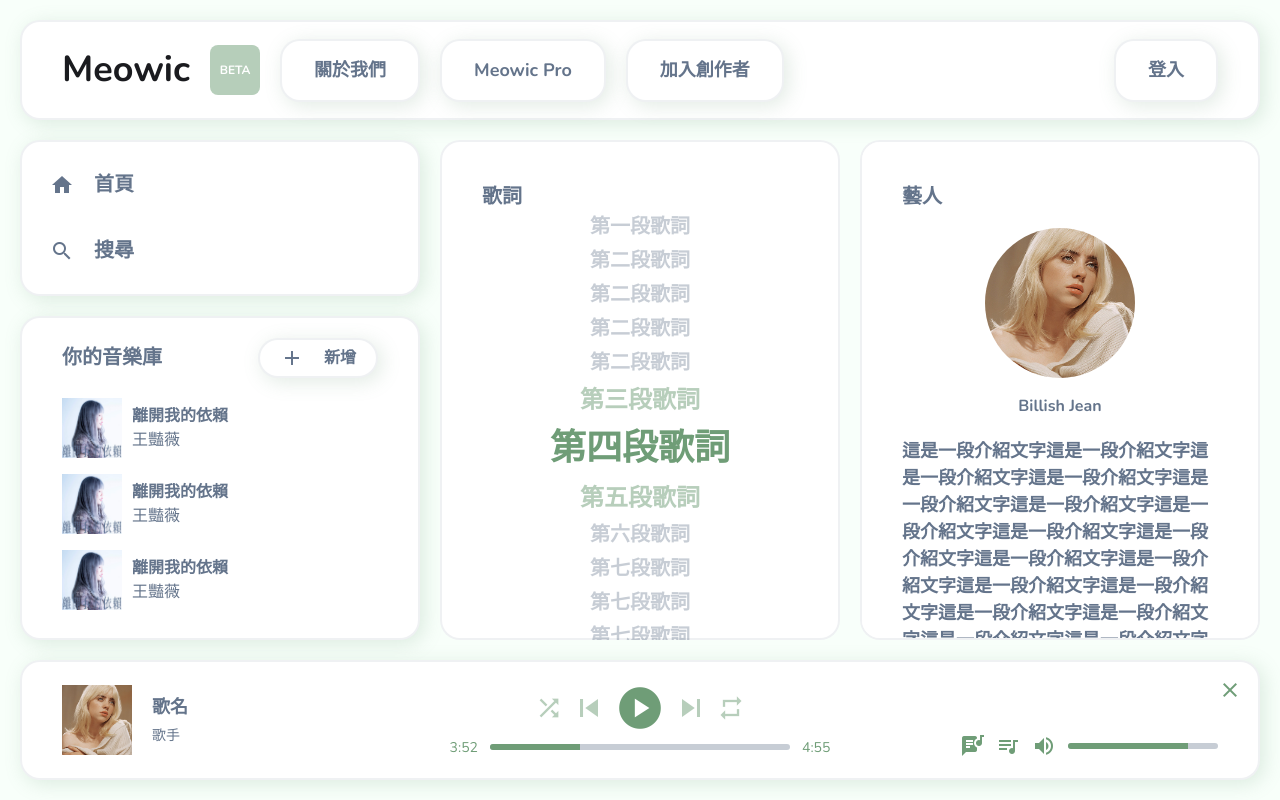
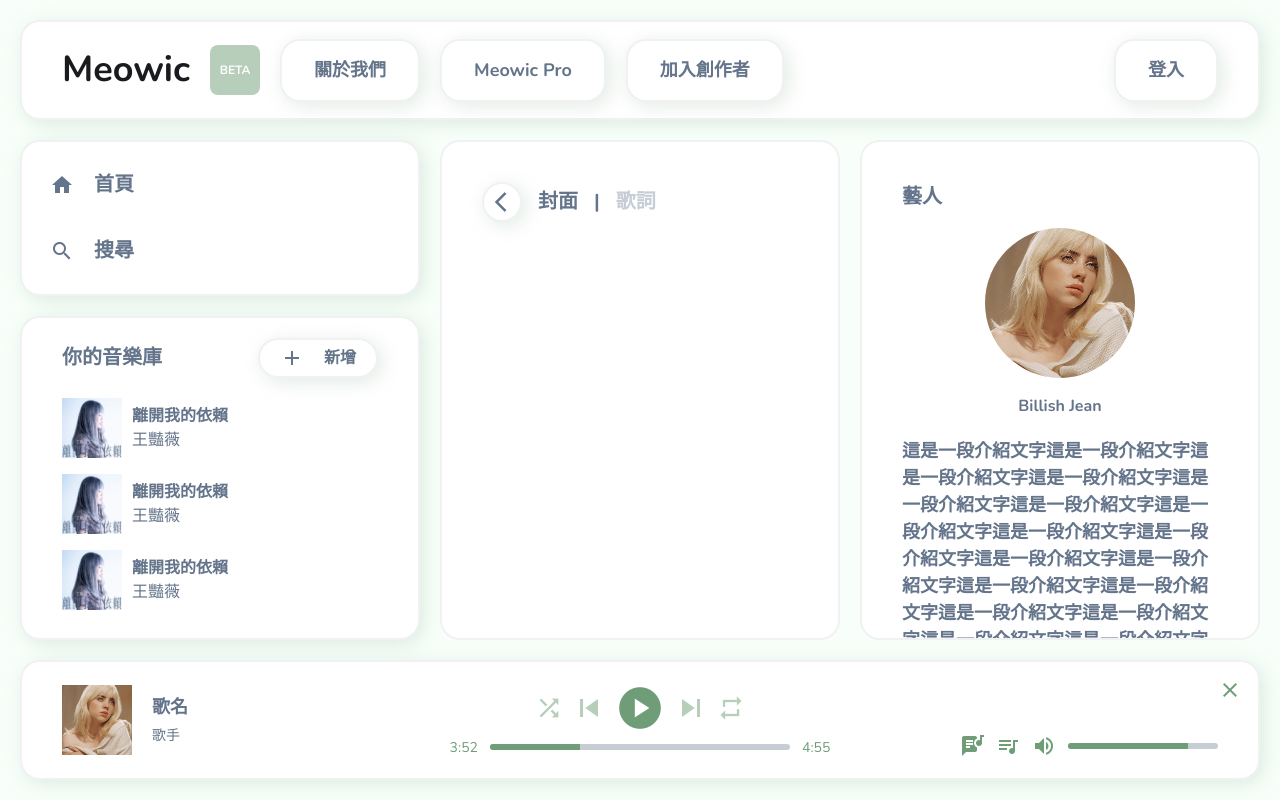
Before and after one commit to 1103syike/Meowic, an Angular app: page /song/1 in a window 1280 px wide. Built offline with nearby package versions, Linux system fonts and the light colour scheme.

Commit message:
feat(lyric): 歌詞頁切版。

```diff
--- a/src/app/view/song/lyric/lyric.html
+++ b/src/app/view/song/lyric/lyric.html
@@ -1,12 +1,51 @@
 <section class="lyric">
-  <header class="lyric__header">歌詞</header>
+  <header class="lyric__header">
+    <button class="lyric__back-btn">
+      <mat-icon
+        aria-hidden="false"
+        aria-label="返回首頁"
+        class="lyric__back-btn__icon"
+        [routerLink]="['/album',this.passedCurrentSong()?.album?.albumId]"
+        >arrow_back_ios</mat-icon
+      >
+    </button>
+    <button
+      class="lyric__header__btn"
+      [class.lyric__header__btn--active]="!!isShowCover()"
+      (click)="showCover(true)"
+    >
+      封面
+    </button>
+    |
+    <button
+      class="lyric__header__btn"
+      [class.lyric__header__btn--active]="!isShowCover()"
+      (click)="showCover(false)"
+    >
+      歌詞
+    </button>
+  </header>
+  @if (!!isShowCover()) {
+    <main class="lyric__container">
+      @if (this.passedCurrentSong(); as song) {
+        <!-- 確保有專輯資料才渲染圖片 -->
+        @if (song.album!.albumCover) {
+          <div class="lyric__float">
+            <img class="lyric__cover" [src]="song.album.albumCover" alt="專輯封面" />
+          </div>
+        }
+      }
+      <div class="lyric__title">{{ this.passedCurrentSong()?.songTitle }}</div>
+      <div class="lyric__artist">{{ this.passedCurrentSong()?.artist }}</div>
+    </main>
+  } @else {
     <main class="lyric__container">
       <span class="lyric__item">第一段歌詞</span>
       <span class="lyric__item">第二段歌詞</span>
       <span class="lyric__item">第二段歌詞</span>
       <span class="lyric__item">第二段歌詞</span>
       <span class="lyric__item">第二段歌詞</span>
-    <span class="lyric__item lyric__item--prev" >第三段歌詞</span>
+      <span class="lyric__item lyric__item--prev">第三段歌詞</span>
       <span class="lyric__item lyric__item--active">第四段歌詞</span>
       <span class="lyric__item lyric__item--next">第五段歌詞</span>
       <span class="lyric__item">第六段歌詞</span>
@@ -15,4 +54,5 @@
       <span class="lyric__item">第七段歌詞</span>
       <span class="lyric__item">第七段歌詞</span>
     </main>
+  }
 </section>
--- a/src/app/view/song/lyric/lyric.scss
+++ b/src/app/view/song/lyric/lyric.scss
@@ -1,14 +1,86 @@
 @use 'variables' as *;
 .lyric {
-  display: block;
   width: 100%;
   height: 100%;
+  overflow-y: auto;
   @include block(40px, 40px);
   box-shadow: none;
+  &__back-btn {
+    cursor: pointer;
+    display: flex;
+    align-items: center;
+    justify-content: center;
+    width: 40px;
+    height: 40px;
+    background: none;
+    border: 2px solid $color-ts-blue;
+    box-shadow: 4px 4px 20px 0 rgba($color-green, 0.2);
+    border-radius: 100px;
+    color: $color-blue;
+    &:hover {
+      background: $color-green;
+      color: $color-white;
+    }
+    &__icon {
+      transform: translateX(20%);
+    }
+  }
+  &__float {
+    margin: 0 auto;
+    margin-top: 20px;
+    width: fit-content;
+    display: inline-block;
 
+    // animation: floating 4s ease-in-out infinite;
+  }
+  &__cover {
+    width: 340px;
+    border: 2px solid $color-blue;
+
+    border-radius: 200px;
+    animation: spinning 20s linear infinite;
+  }
+
+  &__title {
+    color: $color-blue;
+
+    margin-top: 20px;
+    text-align: center;
+    font-size: map-get($font-sizes, '2xl');
+  }
+
+  &__artist {
+    color: $color-blue;
+    font-weight: normal;
+    margin-top: 6px;
+    text-align: center;
+    font-size: map-get($font-sizes, 'base');
+  }
   &__header {
-    color:$color-blue;
+    gap: 10px;
+    display: flex;
+    align-items: center;
     font-size: map-get($font-sizes, 'xl');
+    color: $color-blue;
+
+    &__btn {
+      cursor: pointer;
+      color: $color-ts-gray;
+
+      background: none;
+
+      &--active {
+        color: $color-blue;
+      }
+
+      &--unactive {
+        color: $color-ts-gray;
+      }
+
+      &:hover {
+        color: $color-blue;
+      }
+    }
   }
   &__container {
     display: flex;
@@ -34,3 +106,28 @@
     }
   }
 }
+
+// animation
+@keyframes spinning {
+  0% {
+    transform: rotate(0deg);
+  }
+  100% {
+    transform: rotate(360deg);
+  }
+}
+
+@keyframes floating {
+  0% {
+    transform: translateY(0); /* 回到原位 */
+    animation-timing-function: ease-in; /* 下落時加速，更有真實感 */
+  }
+  50% {
+    transform: translateY(-20px); /* 向上飄移 20px */
+    animation-timing-function: ease-out; /* 上升到頂點時減速 */
+  }
+  100% {
+    transform: translateY(0); /* 回到原位 */
+    animation-timing-function: ease-in;
+  }
+}
--- a/src/app/view/song/lyric/lyric.ts
+++ b/src/app/view/song/lyric/lyric.ts
@@ -1,9 +1,24 @@
-import { Component } from '@angular/core';
+import { Component, Input, signal } from '@angular/core';
+import { SongType } from '../../../@service/api.service';
+import { MatIcon } from "@angular/material/icon";
+import { RouterLink } from '@angular/router';
 
 @Component({
   selector: 'app-lyric',
-  imports: [],
+  imports: [MatIcon,RouterLink],
   templateUrl: './lyric.html',
   styleUrl: './lyric.scss',
 })
-export class Lyric {}
+export class Lyric {
+  @Input() passedCurrentSong = signal<SongType | null>(null);
+  /////////////////////////////////////////////
+  public isShowCover = signal<boolean>(true);
+  /////////////////////////////////////////////
+
+  ngOnInit() {
+
+  }
+  showCover(boolean: boolean) {
+    this.isShowCover.set(boolean);
+  }
+}
```
Lines whose indentation alone changed are shown as unchanged.
